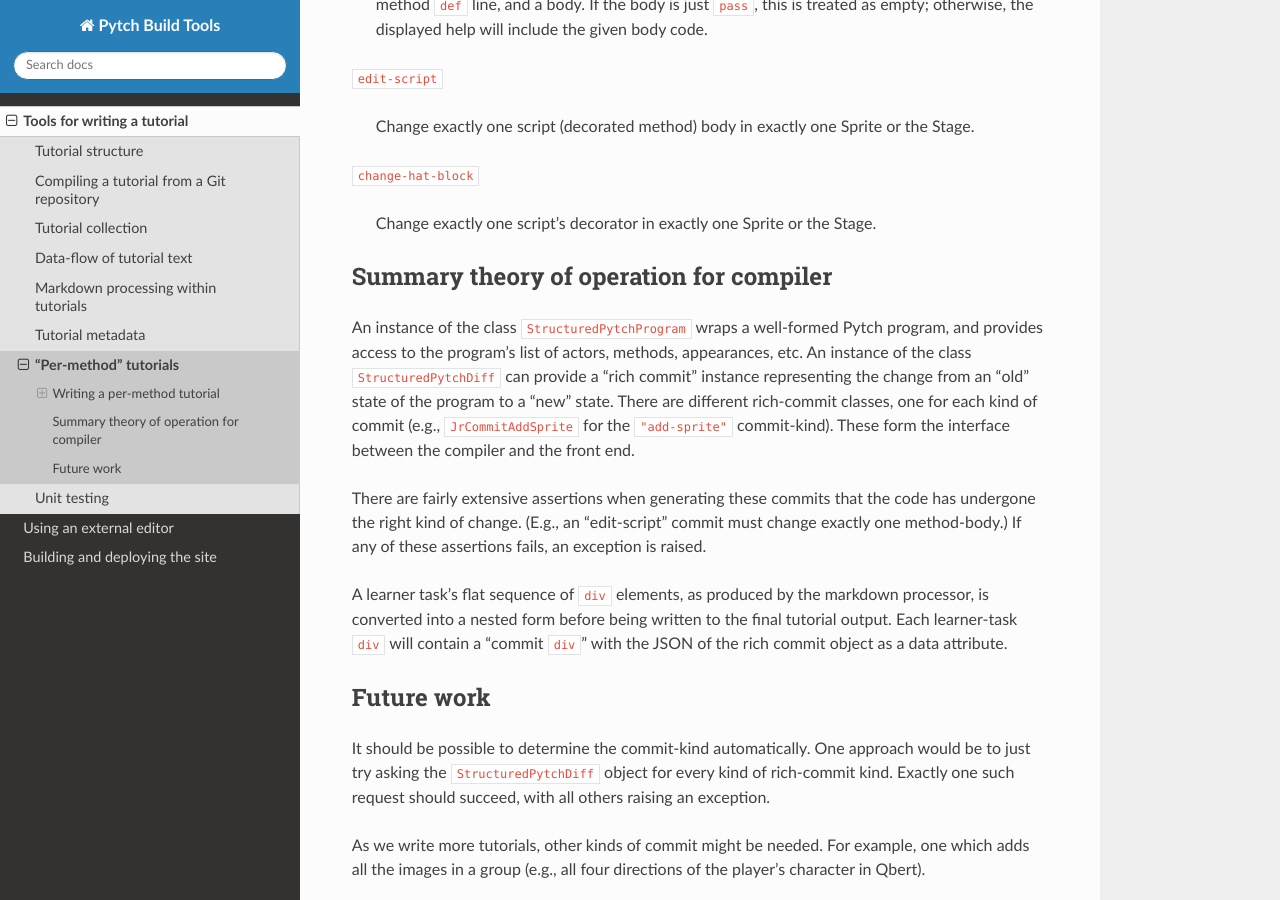
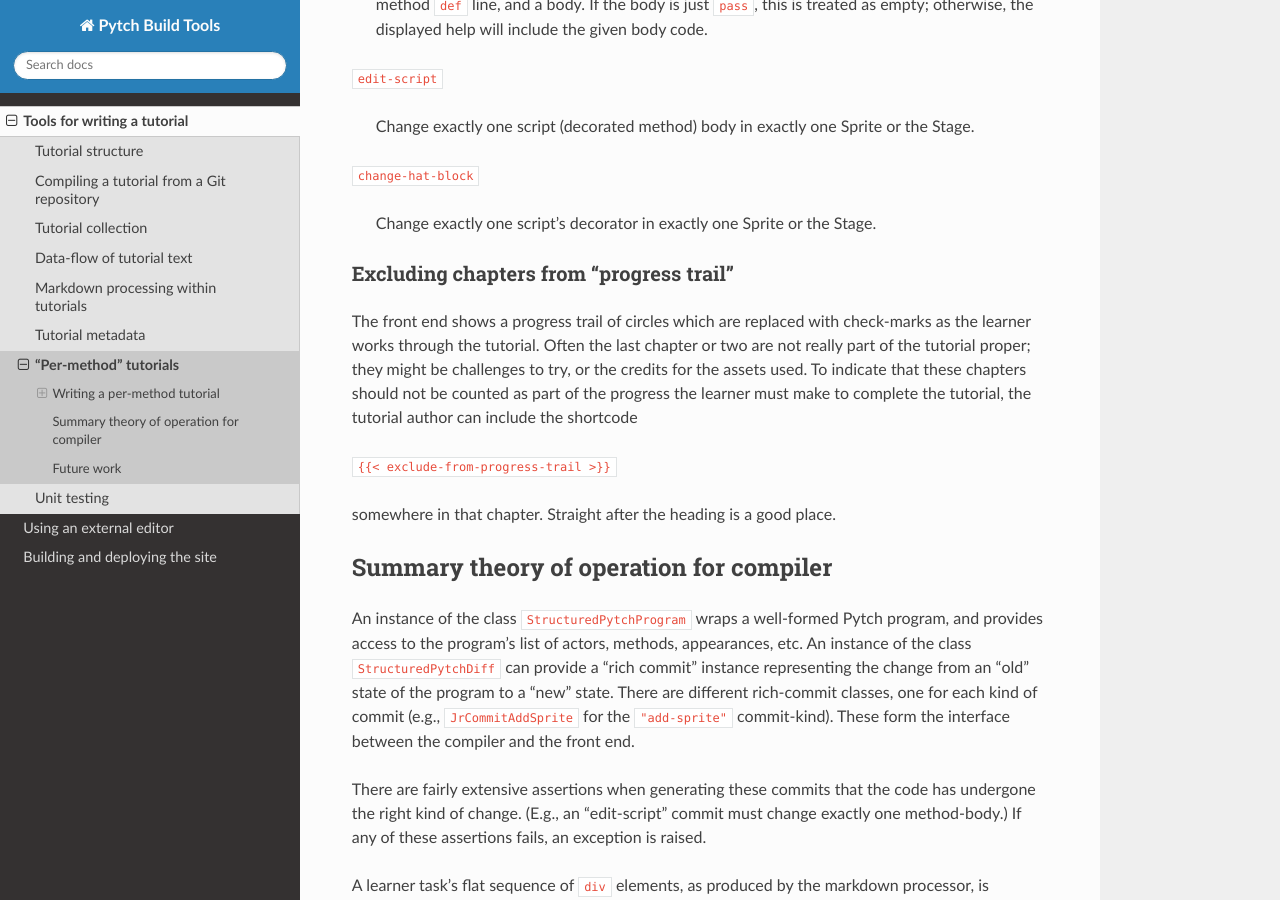
Before and after one commit to pytchlang/pytch-build, a Sphinx documentation site: the page built from doc/source/tutorialcompiler/per-method-tutorial.rst, in a window 1280 px wide and 900 px high, scrolled down 1700 px. Built offline with Sphinx 7.4.7 and the Read the Docs theme 2.0.0, drawn with Linux system fonts in a browser that asks for light colours.

Commit message:
Document exclude/progress machinery

```diff
--- a/doc/source/tutorialcompiler/per-method-tutorial.rst
+++ b/doc/source/tutorialcompiler/per-method-tutorial.rst
@@ -98,6 +98,22 @@ argument; the other kinds take no arguments.
     Change exactly one script's decorator in exactly one Sprite or the
     Stage.
 
+Excluding chapters from "progress trail"
+~~~~~~~~~~~~~~~~~~~~~~~~~~~~~~~~~~~~~~~~
+
+The front end shows a progress trail of circles which are replaced
+with check-marks as the learner works through the tutorial.  Often the
+last chapter or two are not really part of the tutorial proper; they
+might be challenges to try, or the credits for the assets used.  To
+indicate that these chapters should not be counted as part of the
+progress the learner must make to complete the tutorial, the tutorial
+author can include the shortcode
+
+``{{< exclude-from-progress-trail >}}``
+
+somewhere in that chapter.  Straight after the heading is a good
+place.
+
 
 Summary theory of operation for compiler
 ----------------------------------------
```
